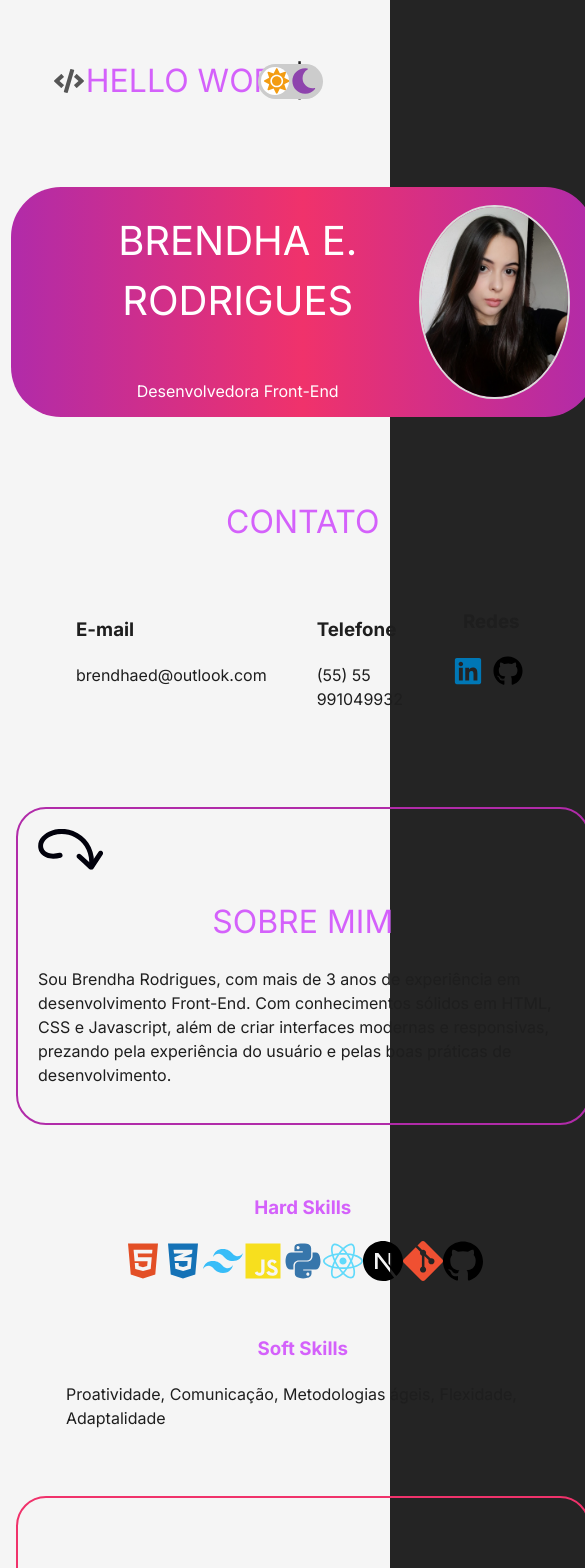
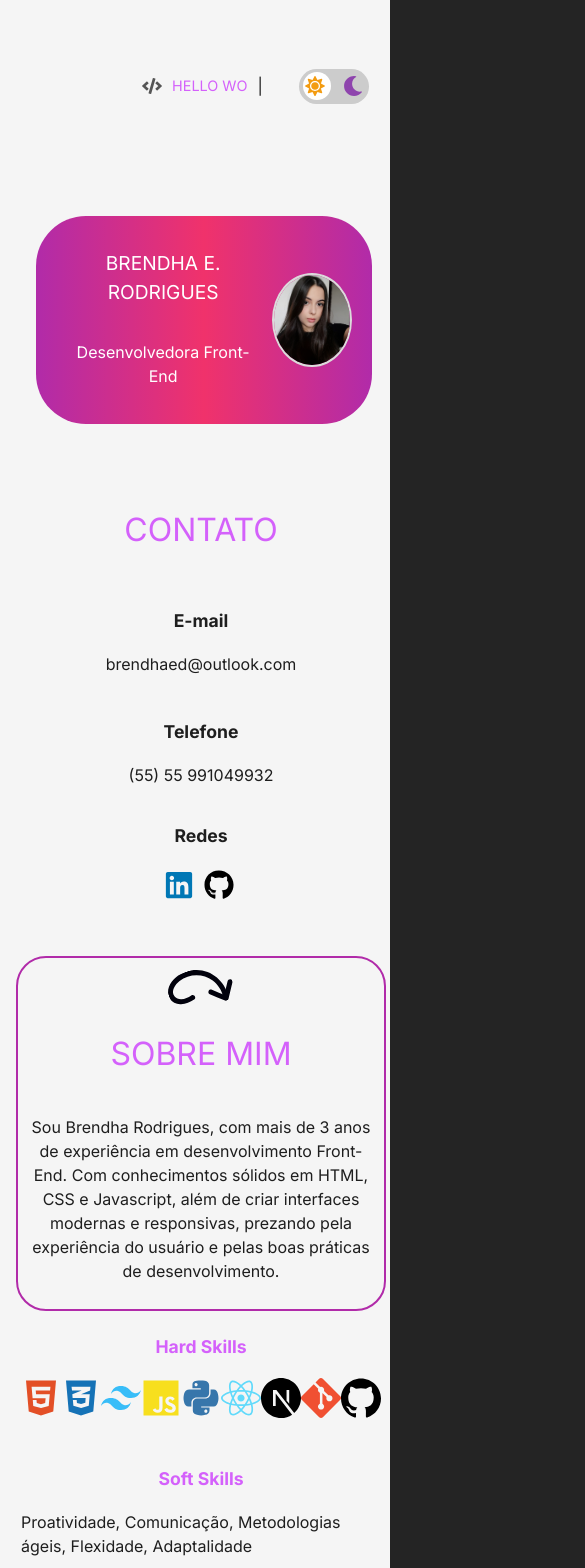
Before and after one commit to brendhaed/curriculo-react, a React (Vite) app: page / in a window 390 px wide. Shown: the top 1568 px of the page, 585 px wide, since content can reach past the window. Built offline with nearby package versions, Linux system fonts and the light colour scheme.

Commit message:
media queries de todos os componentes

```diff
--- a/src/components/About/About.css
+++ b/src/components/About/About.css
@@ -1,11 +1,18 @@
 .about{
+    width: 100%;
     border: 2px solid #b12ba9;
     border-radius: 30px;
-    margin-top: 50px;
-    padding: 20px;
+    padding: 10px;
+    display: flex;
+    flex-direction: column;
+    align-items: center;
+    justify-content: center;
+    text-align: center;
+    box-sizing: border-box;
 }
 .arrow{
-    transform: rotate(180deg); /* gira 90° */
-    transition: transform 0.3s ease; /* animação suave */
+    transform: rotate(160deg);
+    transition: transform 0.3s ease;
     color: #b12ba9;
 }
+/* media queries */
--- a/src/components/Contact/Contato.css
+++ b/src/components/Contact/Contato.css
@@ -27,3 +27,30 @@
     align-items: center;
     cursor: pointer;
 }
+
+@media (max-width: 768px) {
+    .contact{
+        display: flex;
+        flex-direction: column;
+        margin: 30px;
+        padding: 10px;
+        gap: 5px;
+    }
+    .itens{
+    display: flex;
+    flex-direction: column;
+    align-items: center;
+    justify-content: center;
+    gap: 10px;
+    padding: 10px;
+}
+
+    h3{
+        font-size: 1.5rem;
+        text-align: center;
+    }
+    p{
+        font-size: 1rem;
+
+    }
+}
--- a/src/components/Education/Education.css
+++ b/src/components/Education/Education.css
@@ -12,3 +12,20 @@
     margin-bottom: 10px;
     border-bottom: 1px solid #d461fb;
 }
+@media (max-width: 768px) {
+    .education{
+        display: flex;
+        flex-direction: column;
+        align-items: center;
+        gap: 20px;
+        padding: 5px;
+        margin:10px;
+}
+    h3{
+        font-size: 1.1rem;
+    }
+    p{
+        font-size: 1rem;
+
+    }
+}
--- a/src/components/Experience/Experience.css
+++ b/src/components/Experience/Experience.css
@@ -6,3 +6,18 @@
 .experience-title{
     border-bottom: 2px solid #f0326b;
 }
+@media (max-width: 768px) {
+    .experience{
+        display: flex;
+        flex-direction: column;
+        align-items: center;
+        padding: 10px;
+    }
+    h3{
+        font-size: 1.1rem;
+    }
+    p{
+        font-size: 1rem;
+
+    }
+}
--- a/src/components/Header/Header.css
+++ b/src/components/Header/Header.css
@@ -29,7 +29,7 @@ body {
     align-items: center;
     gap: 10px;
 }
-/* Switch do botão */
+
 .switch {
   position: absolute;
   right: 20px;
@@ -59,8 +59,8 @@ body {
   color: #8e44ad;
 }
 .code{
-    font-size: 40px;
-    fill: #555;
+  font-size: 40px;
+  fill: #555;
 }
 .slider {
   width: 28px;
@@ -90,36 +90,84 @@ body {
 }
 
 
-/* responsive */
-@media screen and (max-width: 768px){
+/* responsividade */
+
+@media (min-width: 768px) and (max-width: 1023px){
   .header {
-    gap: 20px;
+    gap: 30px;
     flex-direction: column;
     height: auto;
     padding: 20px;
   }
+  .switch{
+    display: flex;
+    align-items: center;
+    margin-left: auto;
+  }
+  .typed-cursor {
+  font-size: 1.5rem;
+  }
+  .code{
+  font-size: 25px;
+}
+.icon {
+    font-size: 25px;
+  }
 }
 
-@media screen and (max-width: 468px){
+@media (min-width: 481px) and (max-width: 767px){
   .header {
     gap: 10px;
-    width: 50%;
+    width: 80%;
     padding: 20px;
+    margin: 0 auto;
   }
-  .header .title-header{
+  .header .title-header h1{
+    font-size: 1.2rem;
+    gap: 4px;
+  }
+  .switch{
+    display: flex;
+    align-items: center;
+    margin-left: auto;
+  }
+  .icon {
+    font-size: 25px;
+  }
+  .typed-cursor {
+  font-size: 1.2rem;
+}
+.code{
+  font-size: 25px;
+}
+}
+@media (min-width: 381px) and (max-width: 480px){
+  .header {
+    display: flex;
+    align-items: center;
+    justify-content: center;
+    flex-direction: row;
+    gap: 20px;
+    width: 90%;
+    padding: 20px;
+    margin: 0 auto;
+  }
+  .header .title-header h1{
     font-size: 0.9rem;
     gap: 2px;
   }
-  .header .title-header .h1{
-    font-size: 1.2rem;
-  }
-  .header .switch{
+  .switch{
     display: flex;
-    width: 65px;
-    height: 35px;
-    gap: 2px;
+    align-items: center;
+    margin-left: auto;
   }
   .icon {
-    font-size: 30px;
+    font-size: 20px;
   }
+  .typed-cursor {
+  font-size: 1rem;
 }
+.code{
+  font-size: 20px;
+}
+}
--- a/src/components/Profile/Profile.css
+++ b/src/components/Profile/Profile.css
@@ -1,5 +1,6 @@
 .profile{
     display: flex;
+    flex-direction: row;
     align-items: center;
     justify-content: center;
     flex-direction: column;
@@ -46,6 +47,12 @@
 
 /* Responsividade */
 @media (min-width: 768px) and (max-width: 1023px) {
+    profile{
+        width: 100%;
+        max-width: 90%;
+        padding: 30px;
+        margin: 35px;
+    }
     .profile .header-profile{
         display: flex;
         align-items: center;
@@ -69,7 +76,7 @@
     .profile{
         width: 100%;
         max-width: 70%;
-        padding: 30px;
+        padding: 50px;
         margin: 35px;
     }
     .profile .header-profile{
@@ -91,26 +98,31 @@
     }
 }
 
-@media (max-width: 360px) {
+@media (min-width: 381px) and (max-width: 480px) {
     .profile{
-        padding: 0;
+        display: flex;
+        flex-direction: column;
+        align-items: center;
+        justify-content: center;
+        width: 100%;
+        max-width: 80%;
+        padding: 20px;
         margin: 20px;
-}
+    }
 .profile .header-profile{
-        flex-direction: column;
         height: auto;
         text-align: center;
         gap: 2px;
-        padding: 10px;
+        padding: 10px 20px;
     }
      .profile .name{
-        margin:15px;
+        margin:10px;
     }
     .profile .myname{
         font-size: 1.2rem;
     }
     .profile .profile-pic{
-        width: 100px;
-        height: 100px;
+        width: 90px;
+        height: 90px;
     }
 }
--- a/src/components/Skills/Skills.css
+++ b/src/components/Skills/Skills.css
@@ -2,7 +2,6 @@
 .skills h3{
     color: #d461fb;
     text-align: center;
-    /* border-bottom: 2px solid #d461fb; */
 }
 .skills {
     display: flex;
@@ -13,3 +12,23 @@
     margin: 50px;
 
 }
+
+@media (max-width: 768px) {
+    .skills{
+        margin: 20px;
+    }
+    .icons{
+        display: flex;
+        align-items: center;
+        justify-content: center;
+        flex-direction: row;
+        align-items: center;
+    }
+
+}
+@media (max-width: 480px) {
+    .skills{
+        margin: 5px;
+    }
+
+}
--- a/src/components/Skills/Skills.jsx
+++ b/src/components/Skills/Skills.jsx
@@ -8,6 +8,7 @@ export function Skills(){
       <div className='skills'>
       <div className="hard-skills">
         <h3>Hard Skills</h3>
+        <div className="icons">
         <FaHtml5 color="#E34F26" size={40} />
         <FaCss3Alt color="#1572B6" size={40} />
         <SiTailwindcss color="#38BDF8" size={40} />
@@ -17,6 +18,7 @@ export function Skills(){
         <SiNextdotjs color="#000000" size={40} />
         <SiGit color="#F05032" size={40} />
         <SiGithub color="#000000" size={40} />
+        </div>
       </div>
 
       <div id="soft-skills">
--- a/src/styles/App.css
+++ b/src/styles/App.css
@@ -1,33 +1,35 @@
 #root {
   max-width: 1280px;
   margin: 0 auto;
-  padding: 2rem 10rem;
+  box-sizing: border-box;
+  padding: 1rem;
 }
+
 h1 {
   color: #d461fb;
   text-transform: uppercase;
   font-size: 2rem;
-  font-weight: 400
+  font-weight: 400;
 }
-h2{
+
+h2 {
   color: #b0b0b0;
 }
-h1,h2{
+
+h1, h2 {
   text-align: center;
 }
 
-@media (max-width: 768px) {
+/* Tablets */
+@media (min-width: 768px) and (max-width: 1023px) {
   #root {
-    padding: 1rem;
+    padding: 2rem 5rem;
   }
 }
-@media (max-width: 480px) {
+
+/* Desktop médio */
+@media (min-width: 1024px) {
   #root {
-    padding: 0.5;
+    padding: 2rem 10rem;
   }
 }
-@media (max-width: 360px) {
-  #root {
-    padding: 0.2rem;
-  }
-}
```
Also changed, not shown: src/components/About/About.jsx (line endings or trailing spaces), src/components/Header/Header.jsx (line endings or trailing spaces).
